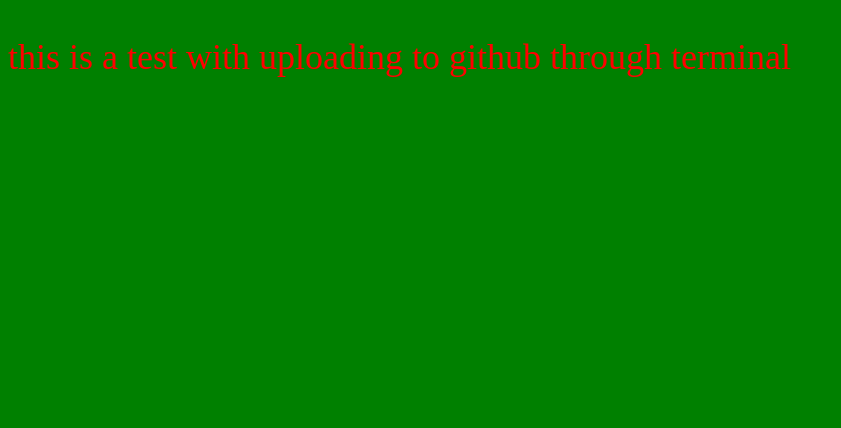
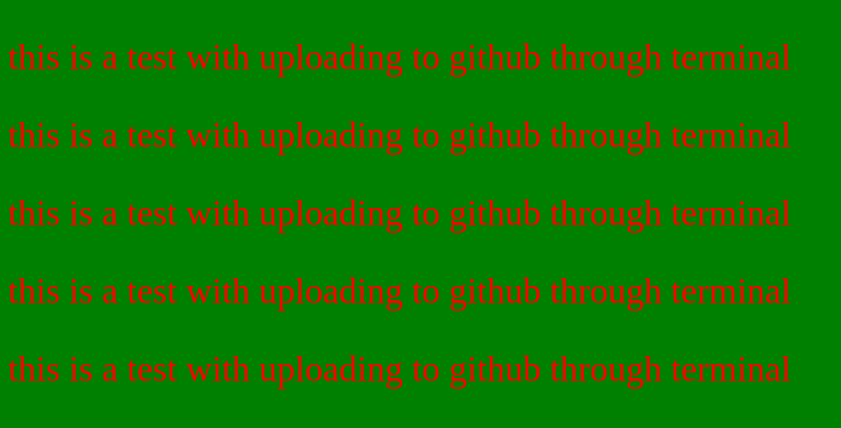
Before and after one commit to bryanquijano/github-test, a plain HTML site: page index.html in a window 1280 px wide. Shown: the whole page, without its empty margins (0-841 px from the left). Drawn offline with Linux system fonts and the light colour scheme.

Commit message:
added somes changes

```diff
--- a/index.html
+++ b/index.html
@@ -9,5 +9,9 @@
 </head>
 <body>
     <p class="test">this is a test with uploading to github through terminal</p>
+    <p class="test">this is a test with uploading to github through terminal</p>
+    <p class="test">this is a test with uploading to github through terminal</p>
+    <p class="test">this is a test with uploading to github through terminal</p>
+    <p class="test">this is a test with uploading to github through terminal</p>
 </body>
 </html>
```
